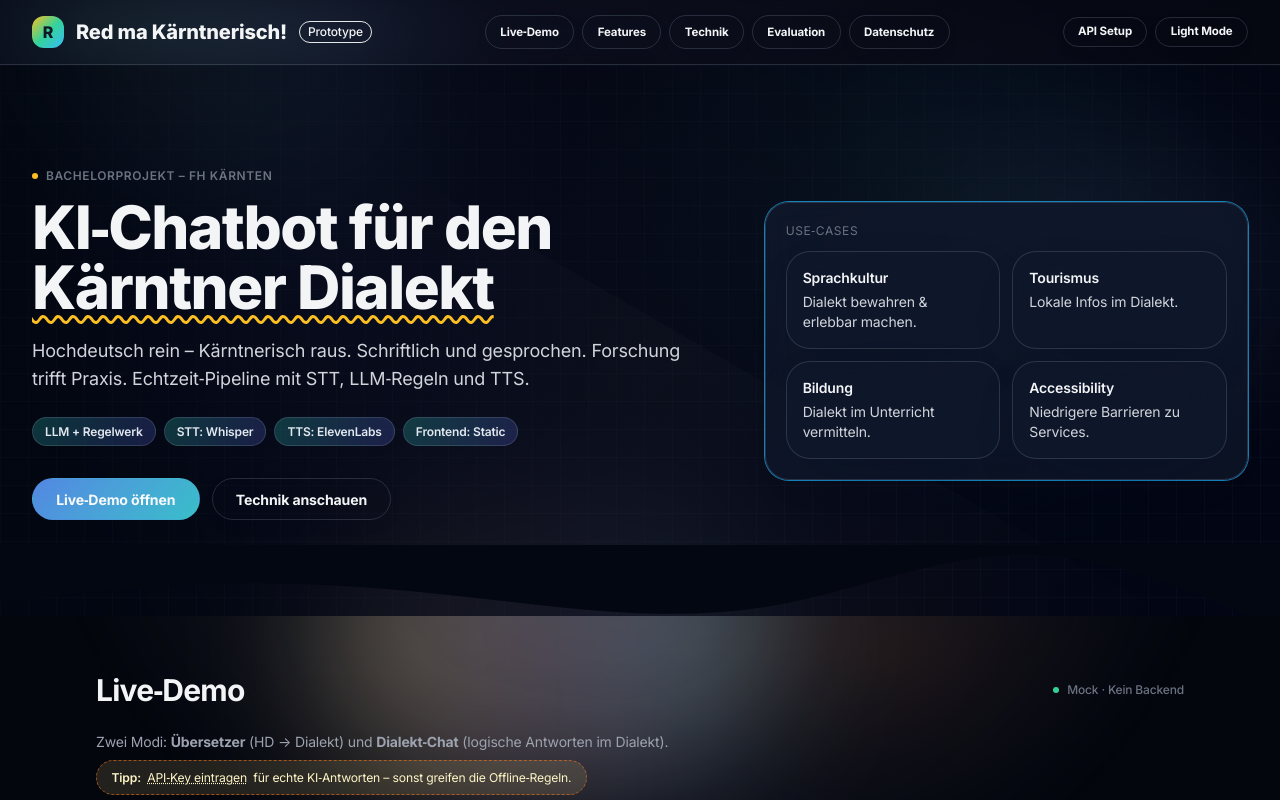
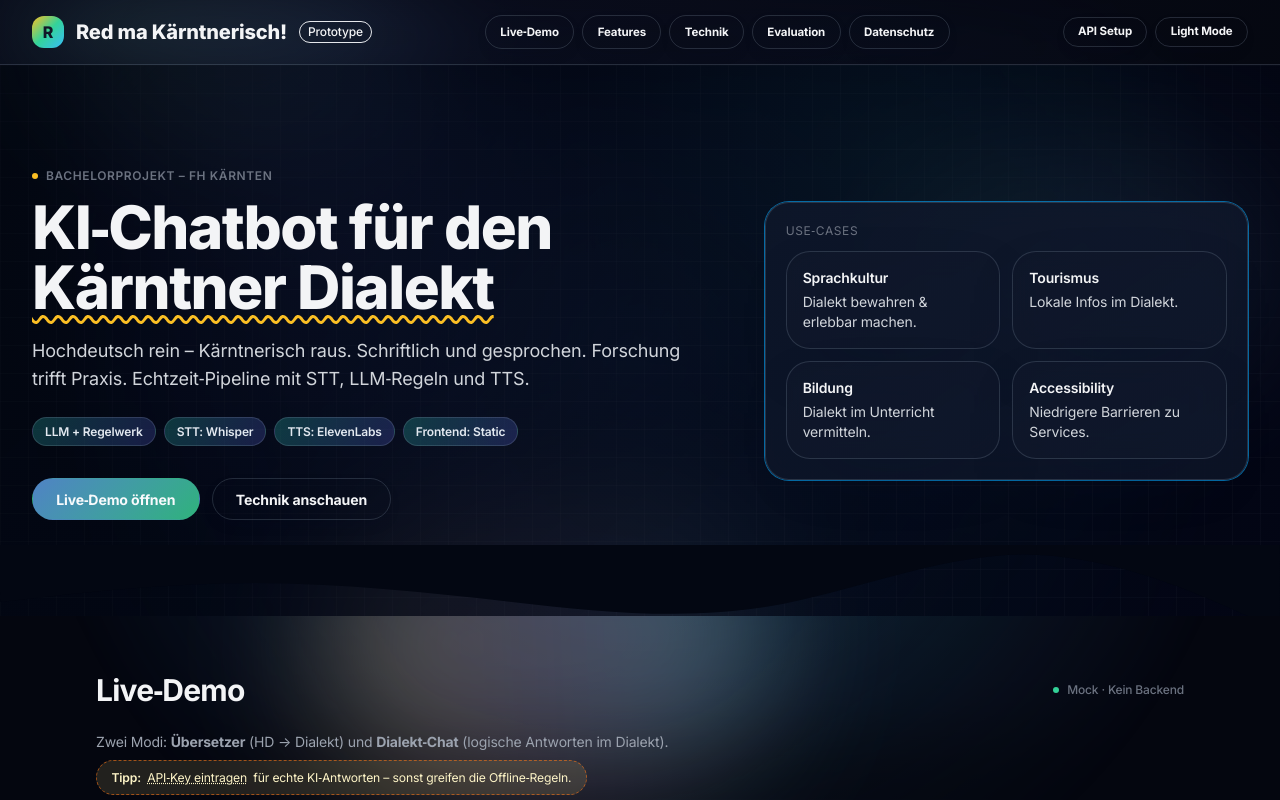
Before and after one commit to xen3rgy/BA_Projekt, a plain HTML site: page prototyp1.html in a window 1280 px wide. Both pictures are taken after a click on the button "Dark Mode". Shown: the top 800 px of the page. Drawn offline with nearby package versions, Linux system fonts and the light colour scheme.

Commit message:
Refresh background canvas styling

```diff
--- a/prototyp1.html
+++ b/prototyp1.html
@@ -21,29 +21,29 @@
 	</script>
 <style>
     :root {
-      --ring: 199 100% 55%;
-      --shadow-soft: 0 20px 60px -28px rgba(6, 11, 31, 0.45);
-      --border: rgba(33, 40, 64, 0.18);
-      --border-strong: rgba(33, 40, 64, 0.28);
+      --ring: 201 94% 45%;
+      --shadow-soft: 0 24px 70px -36px rgba(6, 11, 31, 0.5);
+      --border: rgba(33, 40, 64, 0.16);
+      --border-strong: rgba(33, 40, 64, 0.26);
       --surface: rgba(255, 255, 255, 0.9);
       --surface-strong: rgba(255, 255, 255, 0.98);
-      --surface-muted: rgba(255, 255, 255, 0.72);
-      --text-muted: rgba(71, 85, 105, 0.88);
-      --bg-body: #f5f7fb;
-      --accent-1: #2dd4bf;
+      --surface-muted: rgba(255, 255, 255, 0.74);
+      --text-muted: rgba(71, 85, 105, 0.85);
+      --bg-body: #f6f8fc;
+      --accent-1: #22c55e;
       --accent-2: #6366f1;
-      --accent-3: #f97316;
+      --accent-3: #0ea5e9;
       font-family: 'Inter', system-ui, -apple-system, BlinkMacSystemFont, 'Segoe UI', sans-serif;
     }
 
     .dark {
       --border: rgba(148, 163, 184, 0.22);
-      --border-strong: rgba(148, 163, 184, 0.34);
-      --surface: rgba(10, 13, 28, 0.82);
+      --border-strong: rgba(148, 163, 184, 0.32);
+      --surface: rgba(10, 13, 28, 0.84);
       --surface-strong: rgba(10, 13, 28, 0.94);
       --surface-muted: rgba(10, 13, 28, 0.7);
       --text-muted: rgba(226, 232, 240, 0.78);
-      --bg-body: #04060e;
+      --bg-body: #04060f;
     }
 
     *, *::before, *::after { box-sizing: border-box; }
@@ -58,47 +58,71 @@
       isolation: isolate;
     }
 
-    .background-aurora {
+    .background-canvas {
       position: fixed;
       inset: 0;
       z-index: -10;
       pointer-events: none;
       background:
-        radial-gradient(40% 35% at 15% 15%, rgba(45, 212, 191, 0.42), transparent 55%),
-        radial-gradient(30% 28% at 85% 12%, rgba(99, 102, 241, 0.48), transparent 58%),
-        radial-gradient(32% 32% at 70% 80%, rgba(249, 115, 22, 0.3), transparent 62%),
-        linear-gradient(135deg, rgba(255, 255, 255, 0.75), rgba(236, 239, 253, 0.45));
-      filter: saturate(1.05) blur(0.2px);
-      mask-image: radial-gradient(circle at 50% 45%, rgba(0,0,0,0.9), transparent 85%);
+        radial-gradient(40% 38% at 18% 18%, rgba(99, 102, 241, 0.26), transparent 62%),
+        radial-gradient(45% 40% at 80% 16%, rgba(14, 165, 233, 0.2), transparent 64%),
+        radial-gradient(55% 55% at 72% 78%, rgba(34, 197, 94, 0.12), transparent 65%),
+        linear-gradient(160deg, #f7f9ff, #eef2ff 45%, #f6f8fc);
+      filter: saturate(1.05) blur(0.25px);
+      mask-image: radial-gradient(circle at 50% 45%, rgba(0, 0, 0, 0.95), transparent 82%);
     }
 
-    .background-aurora::after {
+    .background-canvas::before {
+      content: '';
+      position: absolute;
+      inset: 8% 6%;
+      border-radius: 32px;
+      background:
+        linear-gradient(120deg, rgba(14, 165, 233, 0.12), rgba(99, 102, 241, 0.1)),
+        radial-gradient(80% 70% at 15% 30%, rgba(255, 255, 255, 0.75), transparent 60%);
+      filter: blur(32px) saturate(1.1);
+      opacity: 0.8;
+    }
+
+    .background-canvas::after {
       content: '';
       position: absolute;
       inset: 0;
       background:
-        conic-gradient(from 120deg at 30% 20%, rgba(255, 255, 255, 0.12), rgba(255, 255, 255, 0)),
-        linear-gradient(120deg, rgba(255, 255, 255, 0.16), rgba(255, 255, 255, 0)),
-        radial-gradient(circle at 65% 25%, rgba(255, 255, 255, 0.08), transparent 45%);
-      mix-blend-mode: screen;
+        linear-gradient(90deg, rgba(255, 255, 255, 0.25) 1px, transparent 1px),
+        linear-gradient(0deg, rgba(255, 255, 255, 0.25) 1px, transparent 1px),
+        radial-gradient(circle at 20% 20%, rgba(99, 102, 241, 0.08), transparent 35%),
+        radial-gradient(circle at 78% 30%, rgba(34, 197, 94, 0.08), transparent 36%),
+        linear-gradient(145deg, rgba(255, 255, 255, 0.65), rgba(255, 255, 255, 0));
+      background-size: 120px 120px, 120px 120px, 100% 100%, 100% 100%, 100% 100%;
+      mix-blend-mode: soft-light;
+      opacity: 0.65;
+    }
+
+    .dark .background-canvas {
+      background:
+        radial-gradient(40% 38% at 18% 18%, rgba(99, 102, 241, 0.22), transparent 62%),
+        radial-gradient(45% 40% at 80% 16%, rgba(14, 165, 233, 0.18), transparent 64%),
+        radial-gradient(55% 55% at 72% 78%, rgba(34, 197, 94, 0.12), transparent 65%),
+        linear-gradient(160deg, #0b1224, #0f172a 45%, #0a1020);
+      mask-image: radial-gradient(circle at 50% 45%, rgba(0, 0, 0, 0.94), transparent 80%);
+    }
+
+    .dark .background-canvas::before {
+      background:
+        linear-gradient(120deg, rgba(14, 165, 233, 0.18), rgba(99, 102, 241, 0.16)),
+        radial-gradient(80% 70% at 15% 30%, rgba(255, 255, 255, 0.12), transparent 60%);
       opacity: 0.9;
     }
 
-    .dark .background-aurora {
+    .dark .background-canvas::after {
       background:
-        radial-gradient(40% 35% at 16% 20%, rgba(45, 212, 191, 0.32), transparent 55%),
-        radial-gradient(30% 28% at 82% 16%, rgba(99, 102, 241, 0.38), transparent 58%),
-        radial-gradient(32% 32% at 70% 82%, rgba(249, 115, 22, 0.22), transparent 60%),
-        linear-gradient(135deg, rgba(2, 6, 23, 0.9), rgba(9, 10, 26, 0.8));
-      mask-image: radial-gradient(circle at 50% 45%, rgba(0,0,0,0.9), transparent 80%);
-    }
-
-    .dark .background-aurora::after {
-      background:
-        conic-gradient(from 120deg at 35% 25%, rgba(255, 255, 255, 0.12), rgba(255, 255, 255, 0)),
-        linear-gradient(120deg, rgba(255, 255, 255, 0.12), rgba(255, 255, 255, 0)),
-        radial-gradient(circle at 65% 25%, rgba(255, 255, 255, 0.08), transparent 42%);
-      opacity: 0.85;
+        linear-gradient(90deg, rgba(255, 255, 255, 0.08) 1px, transparent 1px),
+        linear-gradient(0deg, rgba(255, 255, 255, 0.08) 1px, transparent 1px),
+        radial-gradient(circle at 22% 22%, rgba(99, 102, 241, 0.12), transparent 35%),
+        radial-gradient(circle at 76% 32%, rgba(34, 197, 94, 0.12), transparent 36%),
+        linear-gradient(145deg, rgba(255, 255, 255, 0.05), rgba(255, 255, 255, 0));
+      opacity: 0.55;
     }
 
     a, button, input, textarea { transition: all 0.18s ease-in-out; }
@@ -469,7 +493,7 @@
   </style>
 </head>
 <body class="min-h-screen text-gray-900 dark:text-gray-100">
-  <div class="background-aurora"></div>
+  <div class="background-canvas"></div>
   <!-- Decorative beams -->
   <div class="pointer-events-none fixed inset-0 -z-10 mix-blend-screen">
     <div class="absolute -top-24 left-10 h-64 w-96 rotate-6 rounded-full bg-gradient-to-r from-emerald-300/30 via-cyan-200/30 to-blue-400/30 blur-3xl"></div>
```
